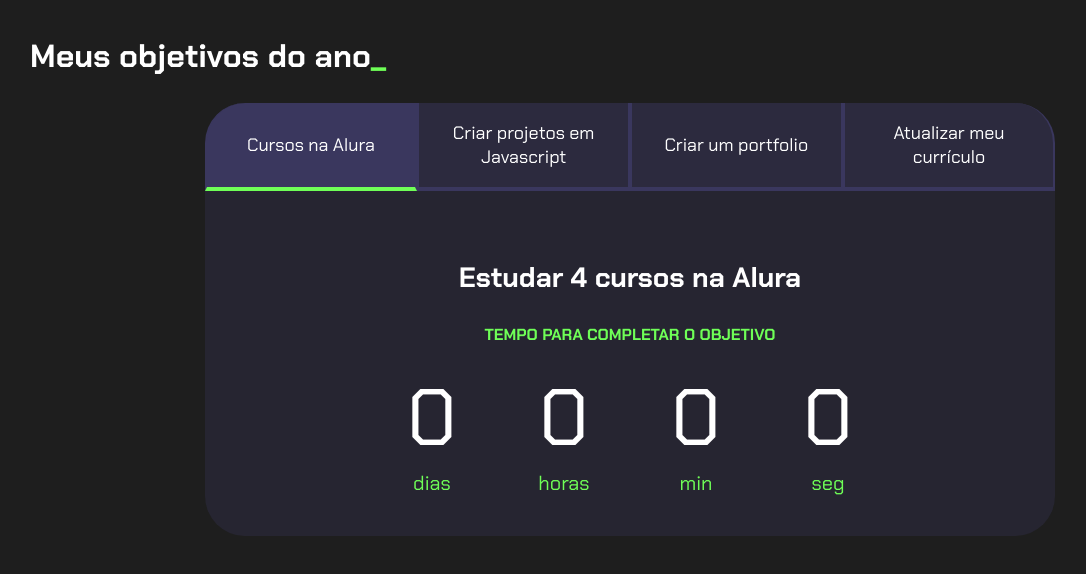
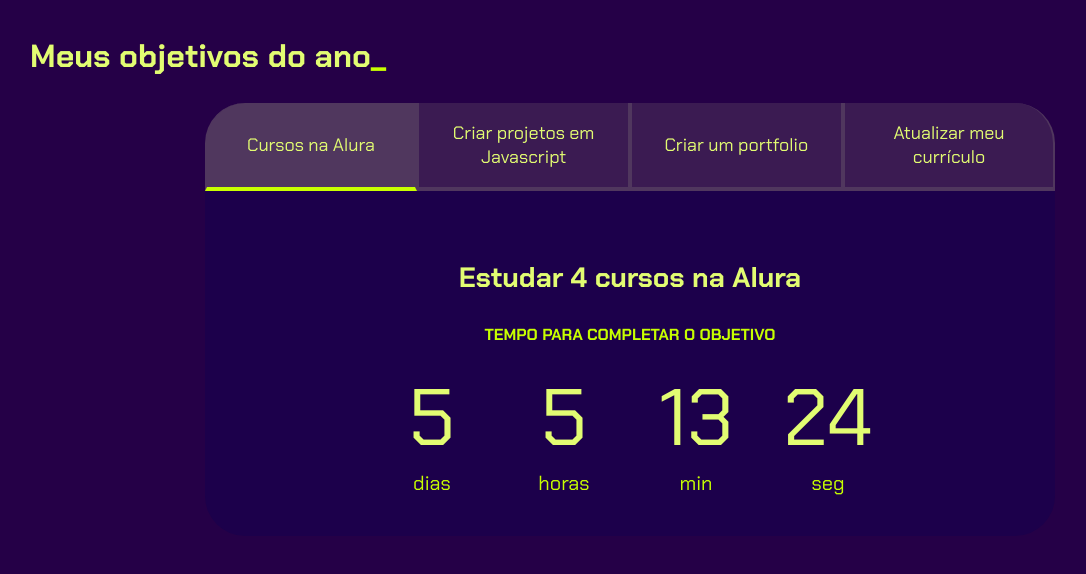
Before and after one commit to Arthur-PReis/Tutur_3-ano-1, a plain HTML site: page index.html in a window 1280 px wide. Shown: the whole page, without its empty margins (10-1096 px from the left). Drawn offline with Linux system fonts and the light colour scheme.

Commit message:
Add files via upload

```diff
--- a/main.js
+++ b/main.js
@@ -15,10 +15,10 @@ for (let i = 0; i < botoes.length; i++) {
 }
 
 const contadores = document.querySelectorAll(".contador");
-const tempoObjetivo1 = new Date("2023-10-05T00:00:00");
-const tempoObjetivo2 = new Date("2023-12-05T00:00:00");
-const tempoObjetivo3 = new Date("2023-12-30T00:00:00");
-const tempoObjetivo4 = new Date("2024-02-01T00:00:00");
+const tempoObjetivo1 = new Date("2025-04-21T16:35:00");
+const tempoObjetivo2 = new Date("2025-04-21T16:35:00");
+const tempoObjetivo3 = new Date("2025-04-21T16:35:00");
+const tempoObjetivo4 = new Date("2025-04-21T16:35:00");
 
 const tempos = [tempoObjetivo1, tempoObjetivo2, tempoObjetivo3, tempoObjetivo4];
 
--- a/style.css
+++ b/style.css
@@ -1,12 +1,12 @@
 @import url('https://fonts.googleapis.com/css2?family=Chakra+Petch:wght@400;700&display=swap');
 
 :root {
-    --cor-de-fundo: #1E1E1E;
-    --verde: #6FFF57;
-    --branco: #FFFFFF;
-    --botao-ativo: #3A375E;
-    --botao-inativo: rgba(58, 55, 94, 0.5);
-    --texto-fundo: rgba(58, 55, 94, 0.3);
+    --cor-de-fundo: #250047;
+    --verde: #c8ff00;
+    --branco: #e2fc72;
+    --botao-ativo: #50375e;
+    --botao-inativo: rgba(82, 55, 94, 0.5);
+    --texto-fundo: rgba(9, 2, 83, 0.3);
 }
 
 body {
```
